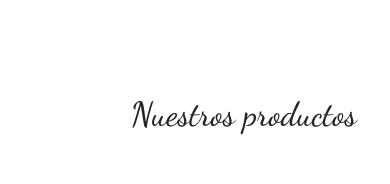
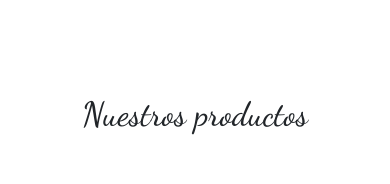
Before and after one commit to cruzito-rar/master-cakes-app, a React (Create React App) app: page / in a window 390 px wide. Shown: the part 846-1030 px from the top of the page. Built offline with nearby package versions, Linux system fonts and the light colour scheme.

Commit message:
Fixed cards on Home.jsx

```diff
--- a/src/App.css
+++ b/src/App.css
@@ -127,7 +127,7 @@ hr {
   }
 }
 
-@media (max-width: 500px) {
+@media (max-width: 415px) {
   .home h2 {
    font-size: 2rem;
   }
@@ -140,13 +140,8 @@ hr {
     margin-top: 50px;
     margin-left: 0vw;
   }
-
-  .productos {
-   margin-left: 25vw;
-  }
-
    .contact {
     margin-top: 50px;
-    margin-left: 12vw;
+    margin-left: 2vw;
    }
 }
--- a/src/components/pages/Home.jsx
+++ b/src/components/pages/Home.jsx
@@ -9,7 +9,7 @@ const Home = () => {
      <div className="d-flex">
 
      <p className="text-white mt-5">
-     <h2 className=" mt-5 pt-5 ms-4"> Master <br /> &nbsp;&nbsp;&nbsp;&nbsp;&nbsp;&nbsp;&nbsp;&nbsp;&nbsp;Cakes </h2> <br /> <br />
+     <h2 className="mt-5 pt-5 ms-4"> Master <br /> &nbsp;&nbsp;&nbsp;&nbsp;&nbsp;&nbsp;&nbsp;&nbsp;&nbsp;Cakes </h2> <br /> <br />
      En nuestra pastelería, el aroma a recién horneado se mezcla con el dulce perfume de la vainilla, mientras los pasteles y tartas relucen en todo su esplendor, invitándote a probar cada bocado lleno de sabor y ternura.
      </p>
      <img src="https://www.lacasadeeva.com/wp-content/uploads/2018/09/La-Casa-de-Eva-pastel-tres-leches-vainilla.png" alt="Cake photo" />
```
